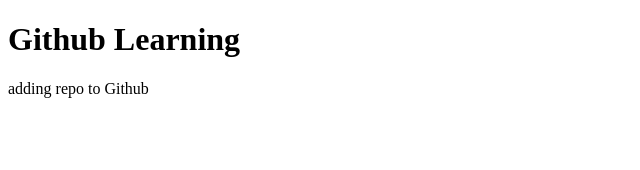
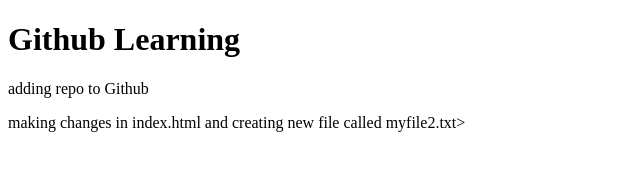
Before and after one commit to Seshagiriponnana/Local-To-Github-Practice, a plain HTML site: page index.html in a window 1280 px wide. Shown: the whole page, without its empty margins (0-640 px from the left). Drawn offline with Linux system fonts and the light colour scheme.

Commit message:
second commit

```diff
--- a/index.html
+++ b/index.html
@@ -8,5 +8,6 @@
 <body>
     <h1> Github Learning</h1>
     <p> adding repo to Github</p>
+    <p> making changes in index.html and creating new file called myfile2.txt></myfile2></p>
 </body>
 </html>
```
Also changed, not shown: myfile2.txt (added).
